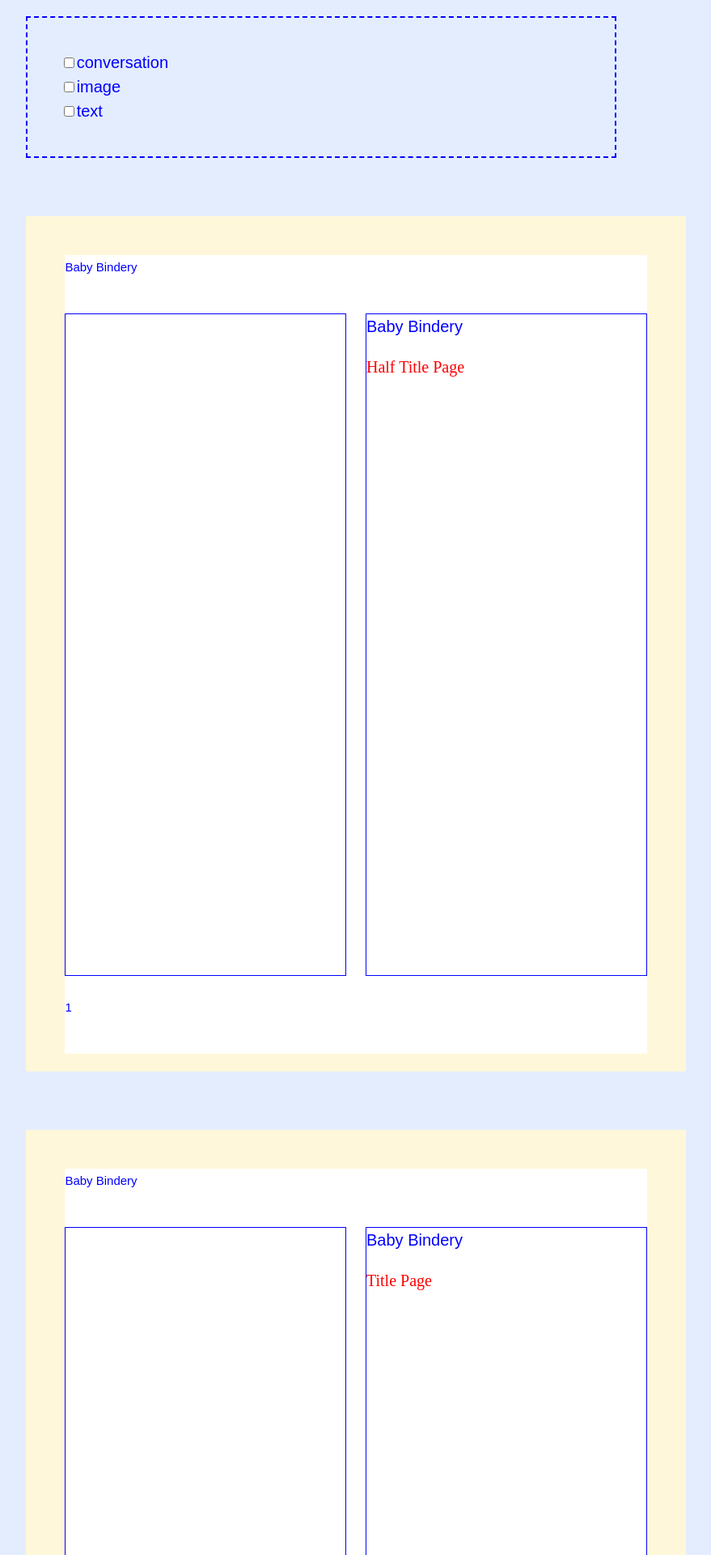
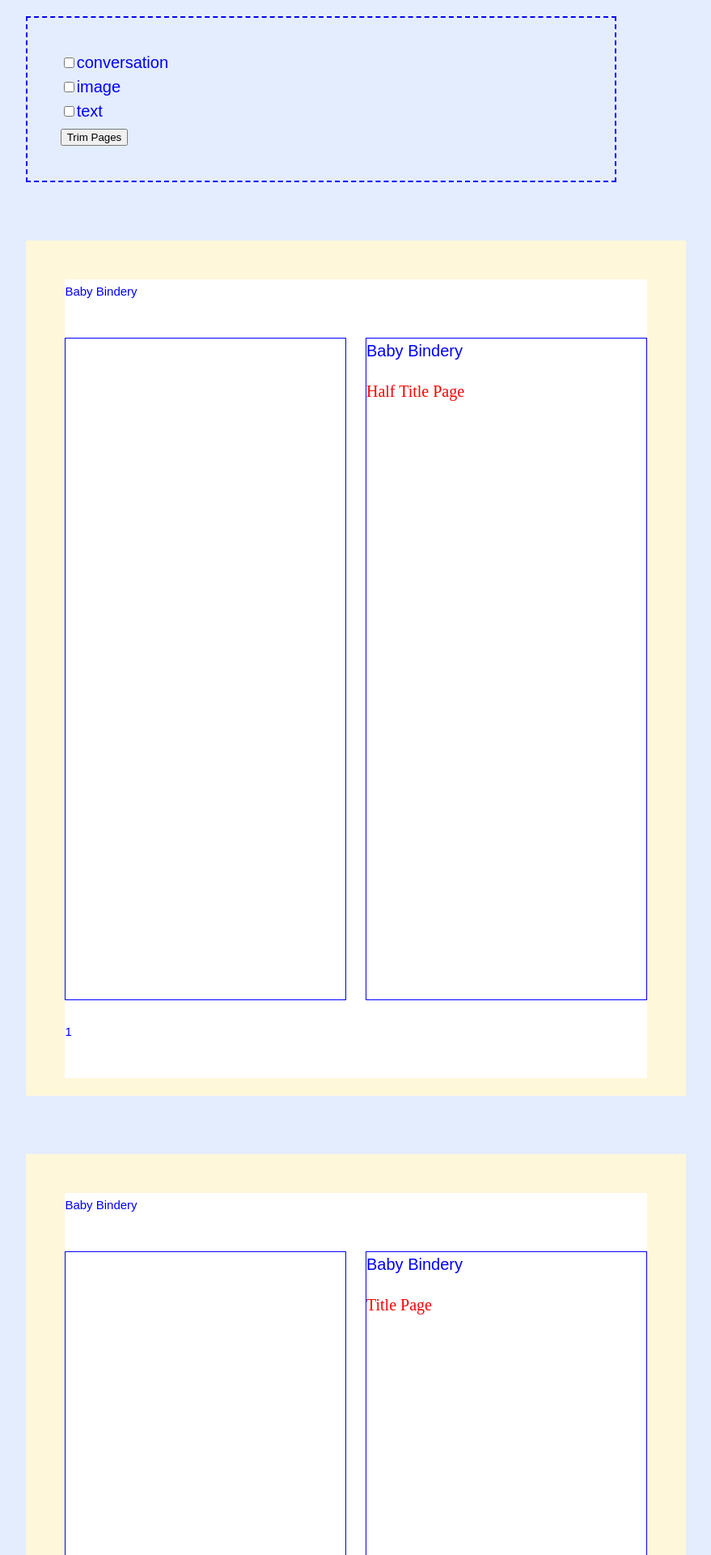
Before and after one commit to thedesignoffice/babybindery, a Jekyll site: the page built from book_twocol.html, in a window 1280 px wide. Shown: the top 1920 px of the page at 81% size, without its empty margins (6-885 px from the left). Built offline with Jekyll 4.4.1, drawn with Linux system fonts in a browser that asks for light colours; nearby versions of some CDN libraries.

Commit message:
Added trim pgs button, made print menu an include.

```diff
--- /dev/null
+++ b/_includes/print_menu.html
@@ -0,0 +1,7 @@
+<div class="menu noprint">
+      {% for content_type in site.content_types %}
+      <input type="checkbox" id="checkbox-{{content_type}}" />{{ content_type }}<br />
+      {% endfor %}
+
+      <input id="trim_pages_button" type="button" value="Trim Pages">
+    </div>
--- /dev/null
+++ b/_includes/remove_empty_pages.html
@@ -0,0 +1 @@
+<script type="text/javascript" src="{{ site.github.url }}/js/remove_empty_pages.js"></script>
--- a/_layouts/print_twocol.html
+++ b/_layouts/print_twocol.html
@@ -7,18 +7,15 @@
     {% include universal_css.html %}
     {% include book_css.html %}
     <!-- Styles web view of book content, the html "print preview"-->
-    {% include two-col_css.html %} <!-- for two-column book specifically -->
     {% include print_css.html %} <!-- Print-media stylesheet. -->
     {% include regions_js.html %} <!-- See https://github.com/FremyCompany/css-regions-polyfill -->
+
+    {% include two-col_css.html %} <!-- for two-column book specifically -->
   </head>
 
   <body>
 
-    <div class="menu noprint">
-      {% for content_type in site.content_types %}
-      <input type="checkbox" id="checkbox-{{content_type}}" />{{ content_type }}<br />
-      {% endfor %}
-    </div>
+    {% include print_menu.html %}
 
 
     <!-- ostensibly just pulling in book.html -->
@@ -26,10 +23,10 @@
       {{ content }}
     </div>
 
-      <!-- Use Jekyll to make 100 pages, to be trimmed later. -->
+    <!-- Use Jekyll to make 100 pages, to be trimmed later. -->
     {% for num in (1...100) %}
     <div class="sheet">
-        <div class="page">
+      <div class="page">
         <div class="page-header">{{site.title}}</div>
         <div class="content-wrapper">
 
--- a/js/checkboxes_links.js
+++ b/js/checkboxes_links.js
@@ -74,4 +74,3 @@ $('.content').css('display','none');
 
 
 $("input[type=checkbox]").on("click", refreshContent );
-//$("input[type=checkbox]").on("click", remove_pages );
```
Also changed, not shown: _layouts/print.html (+3 -6 lines), js/remove_empty_pages.js (+4 -4 lines), css/book.css (indentation only).
